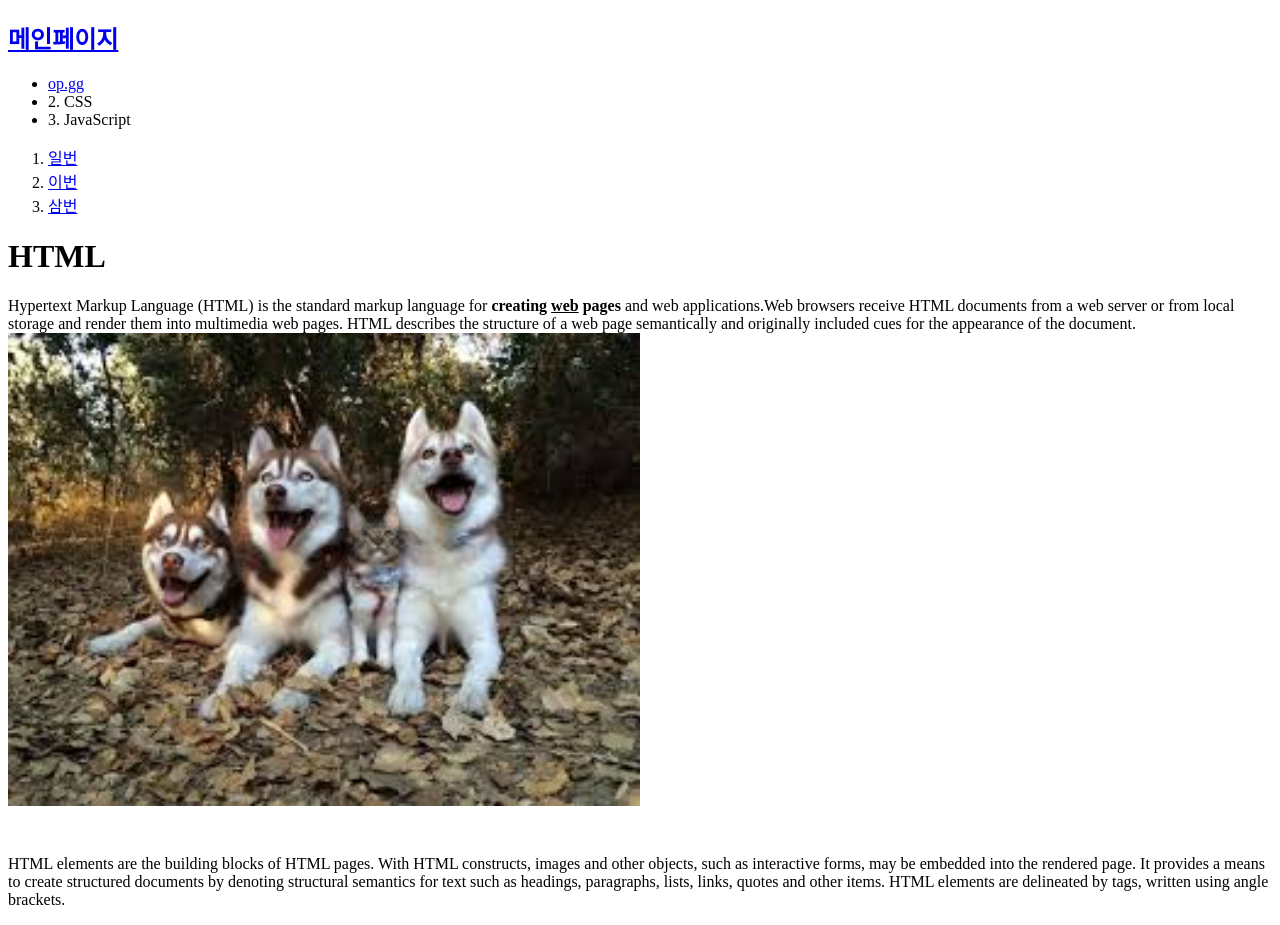
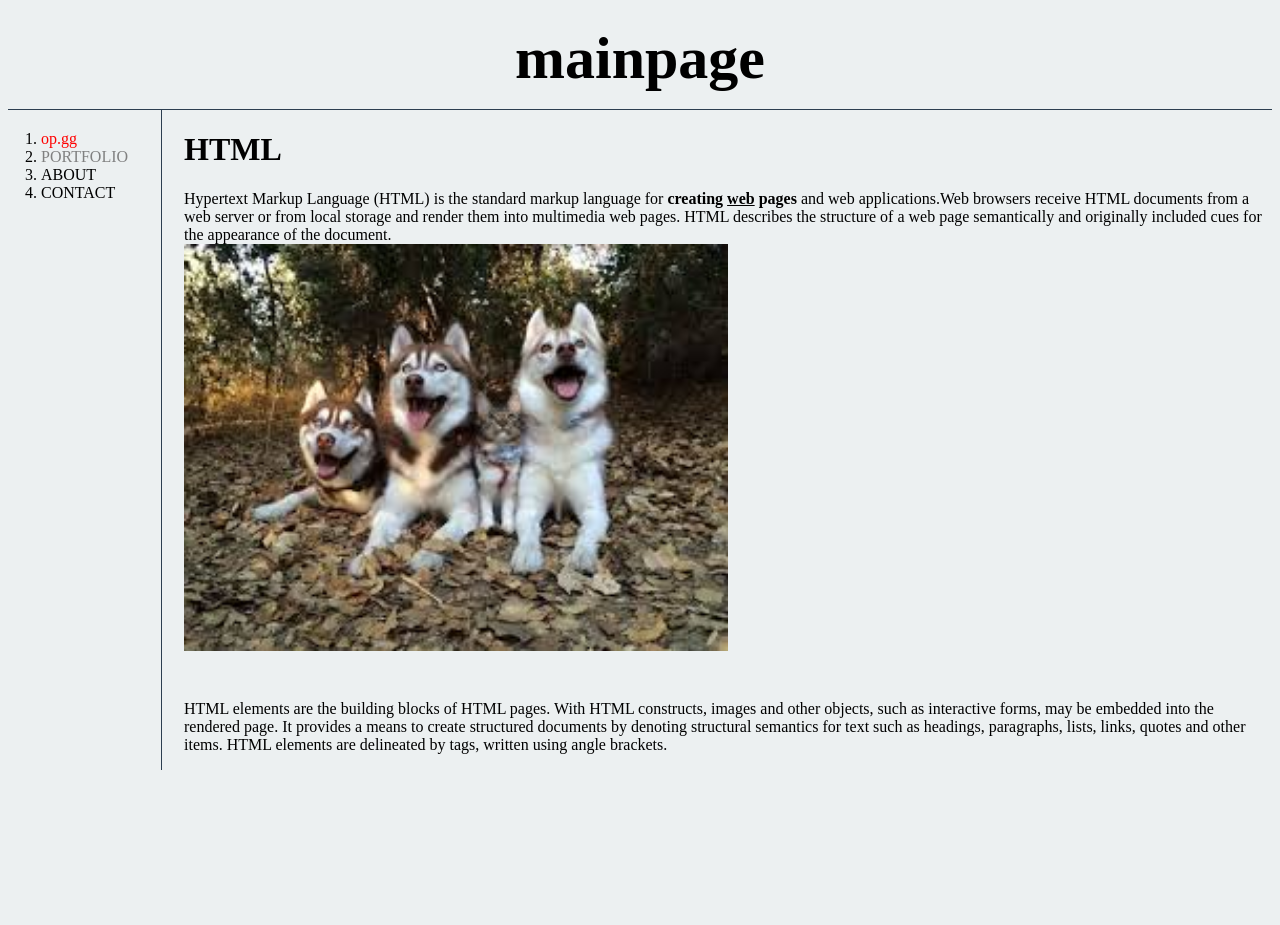
Before and after one commit to woongit/2019_winter_webstudy, a plain HTML site: page index.html in a window 1280 px wide. After the commit the page ends 800 px from the top, so only its background shows below. Drawn offline with Linux system fonts and the light colour scheme.

Commit message:
no message

```diff
--- a/index.html
+++ b/index.html
@@ -2,40 +2,49 @@
 <html>
 
 <head>
-    <title>mainpage</title>
+    <title>main</title>
     <meta charset="utf-8">
+    <link rel="stylesheet" href="style.css">
+
+    <link href="style.css" rel = "stylesheet">
 </head>
 
 <body>
-    <h2><a href="main.html">메인페이지</a></h2>
-    <ul>
+    <h2><a href="index.html">mainpage</a></h2>
+    <div id="grid">
+        <ol>
             <!--unorderd list-->
-        <li><a href="https://op.gg" title="오피쩜지지">op.gg</a></li>
-        <li>2. CSS</li>
-        <li>3. JavaScript</li>
-    </ul>
-    <ol>
-        <!--ordered list-->
-        <li><a href="1.html">일번</a></li>
-        <li><a href="2.html">이번</a></li>
-        <li><a href="3.html">삼번</a></li>
+            <li><a href="https://op.gg" title="오피쩜지지" id="active" class="saw">op.gg</a></li>
+            <li><a href="1.html" class="saw">PORTFOLIO</font></a></li>
+            <li><a href="2.html">ABOUT</a></font></a></li>
+            <li><a href="3.html">CONTACT</font></a></li>
         </ol>
+        <div id="article">
             <h1>HTML</h1>
             <p>Hypertext Markup Language (HTML) is the standard markup language for <strong>creating <u>web</u> pages</strong>
                 and
-        web applications.Web browsers receive HTML documents from a web server or from local storage and render them
+                web applications.Web browsers receive HTML documents from a web server or from local storage and render
+                them
                 into
-        multimedia web pages. HTML describes the structure of a web page semantically and originally included cues for
+                multimedia web pages. HTML describes the structure of a web page semantically and originally included
+                cues for
                 the
                 appearance of the document.<br>
                 <img src="images.jpg" width="50%">
             </p>
-    <p style="margin-top:45px;">HTML elements are the building blocks of HTML pages. With HTML constructs, images and
+            <p style="margin-top:45px;">HTML elements are the building blocks of HTML pages. With HTML constructs,
+                images and
                 other
-        objects, such as interactive forms, may be embedded into the rendered page. It provides a means to create
-        structured documents by denoting structural semantics for text such as headings, paragraphs, lists, links,
+                objects, such as interactive forms, may be embedded into the rendered page. It provides a means to
+                create
+                structured documents by denoting structural semantics for text such as headings, paragraphs, lists,
+                links,
                 quotes
                 and other items. HTML elements are delineated by tags, written using angle brackets.
             </p>
+        </div>
+
+    </div>
 </body>
+
 </html>
--- /dev/null
+++ b/style.css
@@ -0,0 +1,50 @@
+
+        #active {
+            color: red;
+        }
+
+        .saw {
+            color: gray;
+        }
+
+        a {
+            color: black;
+            text-decoration-line: none;
+        }
+        body {
+            background-color: #ecf0f1;
+        }
+
+        h2 {
+            border-bottom: 1px solid #2c3e50;
+            padding: 16px;
+            margin: 0;
+            font-size: 60px;
+            text-align: center;
+        }
+
+        #grid{
+            display: grid;
+            grid-template-columns: 150px 1fr;
+        }
+
+        #grid ol {
+            border-right: 1px solid #2c3e50;
+            width: 100px;
+            margin: 0;
+            padding: 20px;
+            padding-left: 33px;
+        }
+
+        #article{
+            padding-left: 26px;
+        }
+        @media(max-width:800px){
+            #grid{
+                display: block;
+            }
+            #grid ol{
+                border-right:none;
+            }
+
+        }
```
Also changed, not shown: 1.html (+1 -1 lines), 2.html (+15 -8 lines), 3.html (+14 -7 lines), box.html (added, +25 -0 lines), grid.html (added, +26 -0 lines). Lines whose indentation alone changed are shown as unchanged.
